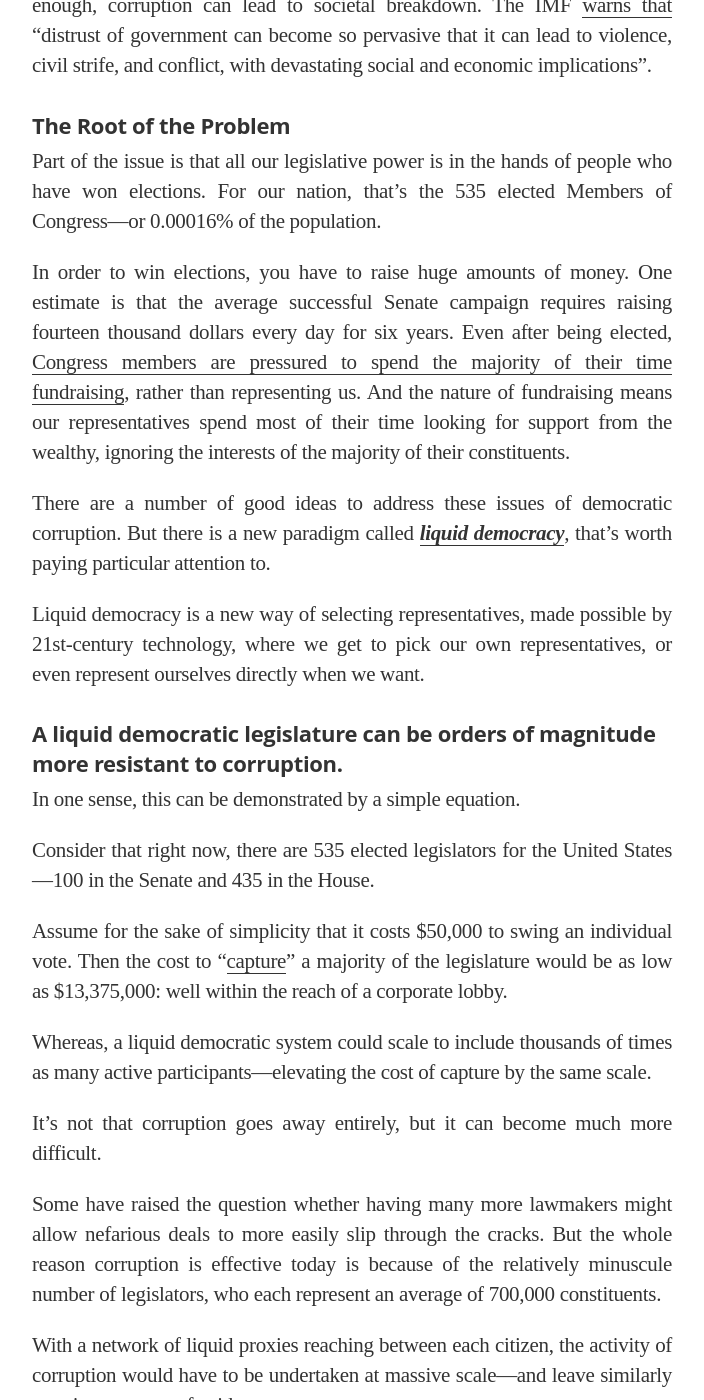
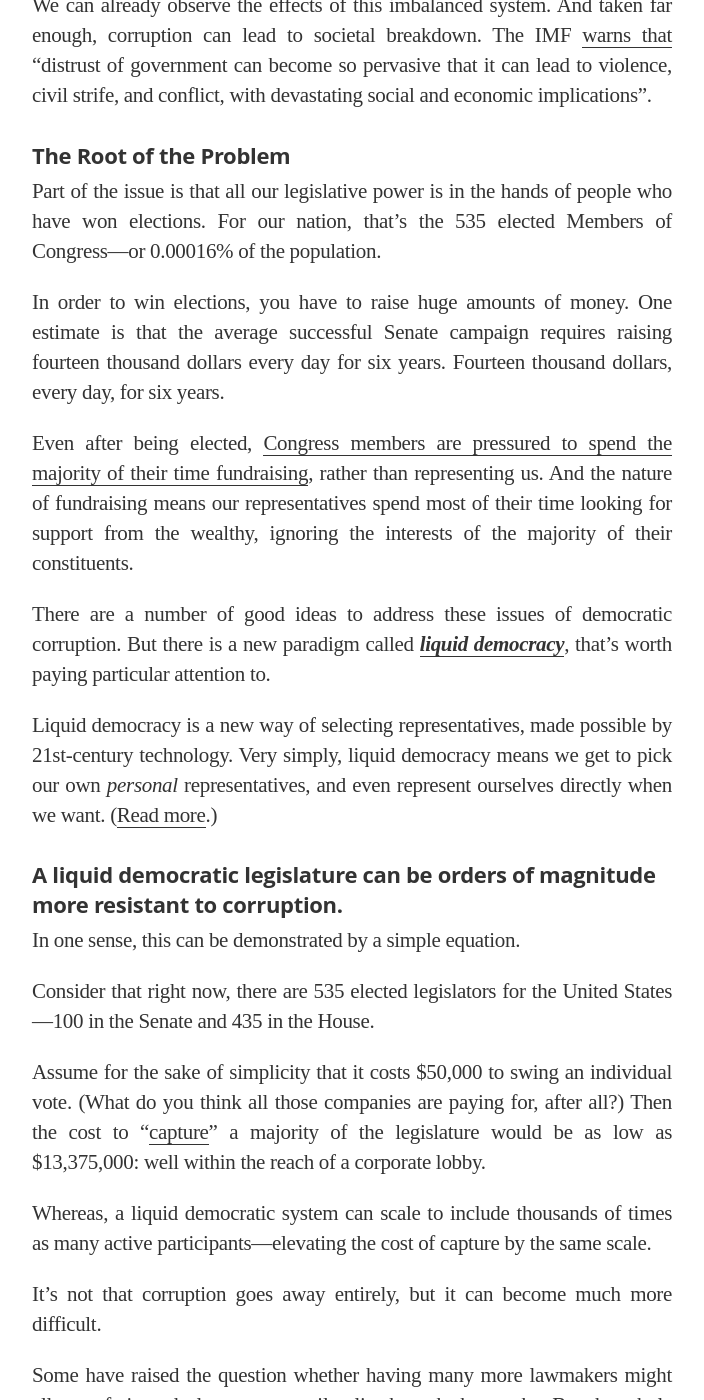
Before and after one commit to voteliquid/blog, a Jekyll site: the page built from _posts/2017-10-23-democracy-vs-corruption.md, in a window 1280 px wide and 1400 px high, scrolled down 1500 px. Shown: the whole window, without its empty margins (288-992 px from the left). Built offline with Jekyll 4.4.1, drawn with Linux system fonts in a browser that asks for light colours; nearby versions of some CDN libraries; some web fonts are replaced; some of the changed text lies outside the part shown.

Commit message:
Tweak corruption.liquid.us

```diff
--- a/_posts/2017-10-23-democracy-vs-corruption.md
+++ b/_posts/2017-10-23-democracy-vs-corruption.md
@@ -28,11 +28,13 @@ We can already observe the effects of this imbalanced system. And taken far enou
 
 Part of the issue is that all our legislative power is in the hands of people who have won elections. For our nation, that’s the 535 elected Members of Congress—or 0.00016% of the population.
 
-In order to win elections, you have to raise huge amounts of money. One estimate is that the average successful Senate campaign requires raising fourteen thousand dollars every day for six years. Even after being elected, [Congress members are pressured to spend the majority of their time fundraising](https://www.huffingtonpost.com/2013/01/08/call-time-congressional-fundraising_n_2427291.html), rather than representing us. And the nature of fundraising means our representatives spend most of their time looking for support from the wealthy, ignoring the interests of the majority of their constituents.
+In order to win elections, you have to raise huge amounts of money. One estimate is that the average successful Senate campaign requires raising fourteen thousand dollars every day for six years. Fourteen thousand dollars, every day, for six years.
+
+Even after being elected, [Congress members are pressured to spend the majority of their time fundraising](https://www.huffingtonpost.com/2013/01/08/call-time-congressional-fundraising_n_2427291.html), rather than representing us. And the nature of fundraising means our representatives spend most of their time looking for support from the wealthy, ignoring the interests of the majority of their constituents.
 
 There are a number of good ideas to address these issues of democratic corruption. But there is a new paradigm called ***[liquid democracy](/2016/09/21/what-is-liquid-democracy/)***, that’s worth paying particular attention to.
 
-Liquid democracy is a new way of selecting representatives, made possible by 21st-century technology, where we get to pick our own representatives, or even represent ourselves directly when we want.
+Liquid democracy is a new way of selecting representatives, made possible by 21st-century technology. Very simply, liquid democracy means we get to pick our own *personal* representatives, and even represent ourselves directly when we want. ([Read more](/2016/09/21/what-is-liquid-democracy/).)
 
 #### A liquid democratic legislature can be orders of magnitude more resistant to corruption.
 
@@ -40,9 +42,9 @@ In one sense, this can be demonstrated by a simple equation.
 
 Consider that right now, there are 535 elected legislators for the United States—100 in the Senate and 435 in the House.
 
-Assume for the sake of simplicity that it costs $50,000 to swing an individual vote. Then the cost to "[capture](https://en.wikipedia.org/wiki/Regulatory_capture)" a majority of the legislature would be as low as $13,375,000: well within the reach of a corporate lobby.
+Assume for the sake of simplicity that it costs $50,000 to swing an individual vote. (What do you think all those companies are paying for, after all?) Then the cost to "[capture](https://en.wikipedia.org/wiki/Regulatory_capture)" a majority of the legislature would be as low as $13,375,000: well within the reach of a corporate lobby.
 
-Whereas, a liquid democratic system could scale to include thousands of times as many active participants—elevating the cost of capture by the same scale.
+Whereas, a liquid democratic system can scale to include thousands of times as many active participants—elevating the cost of capture by the same scale.
 
 It's not that corruption goes away entirely, but it can become much more difficult.
 
@@ -52,7 +54,7 @@ With a network of liquid proxies reaching between each citizen, the activity of
 
 Furthermore, in a liquid system, constituents can override their representatives’ votes, or even replace them “on the fly” if they're no longer trusted. This means genuine accountability.
 
-And in every individual instance, both briber and bribee would still be breaking the law, [facing fines up to $10,000 and 2 years in jail, per instance](https://www.law.cornell.edu/uscode/text/18/597). The reward just isn’t worth the risk.
+And in every individual instance, both briber and bribee are still breaking the law, [facing fines up to $10,000 and 2 years in jail, per instance](https://www.law.cornell.edu/uscode/text/18/597). The reward just isn’t worth the risk.
 
 Compared to our current situation, **liquid democracy can have a massive impact towards reducing corruption** in our legislatures.
 
```
Also changed, not shown: other parts of _posts/2017-10-23-democracy-vs-corruption.md (+3 -3 lines).
